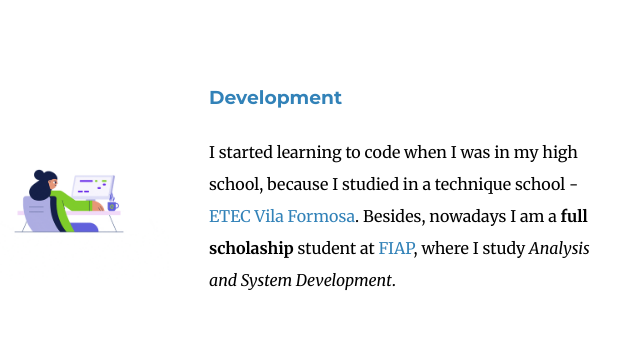
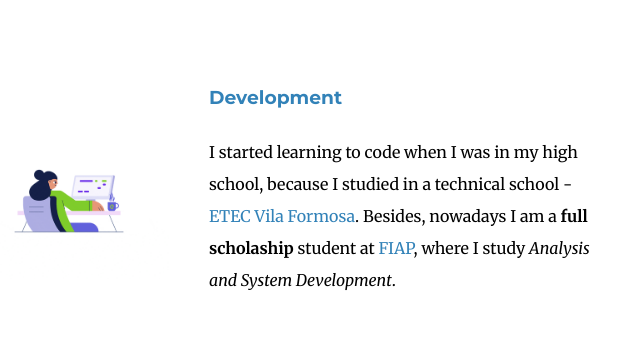
Before and after one commit to gabriel-lucas-sl/WDB-Second-Personal-Website, a plain HTML site: page index.html in a window 1280 px wide. Shown: the part 1640-1986 px from the top of the page, 351-991 px from the left. Drawn offline with Linux system fonts and the light colour scheme.

Commit message:
Update index.html

```diff
--- a/index.html
+++ b/index.html
@@ -28,7 +28,7 @@
         <div class="skill-row">
           <img class="skill programmer" src="img/programmer.gif" alt="skills illustraring picture">
           <h3>Development</h3>
-          <p class="code-skill-desc">I started learning to code when I was in my high school, because I studied in a technique school -
+          <p class="code-skill-desc">I started learning to code when I was in my high school, because I studied in a technical school -
           <a class="link" href="http://www.etecdevilaformosa.com.br/" target="_blank">ETEC Vila Formosa</a>.
           Besides, nowadays I am a <strong>full scholaship</strong> student at <a class="link" href="https://www.fiap.com.br/graduacao/tecnologo/analise-e-desenvolvimento-de-sistemas/" target="_blank">
           FIAP</a>, where I study <em>Analysis and System Development</em>. </p>
```
